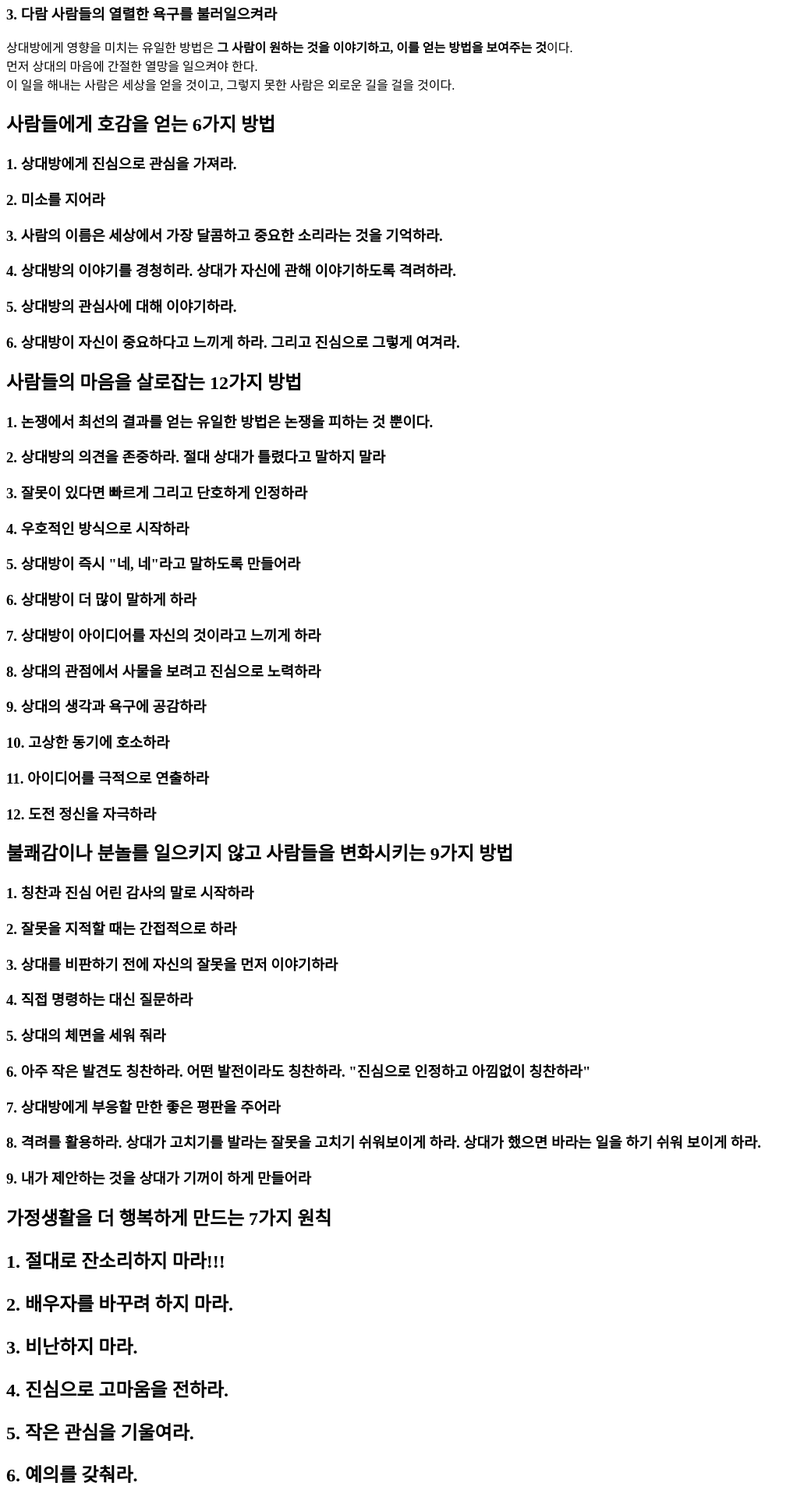
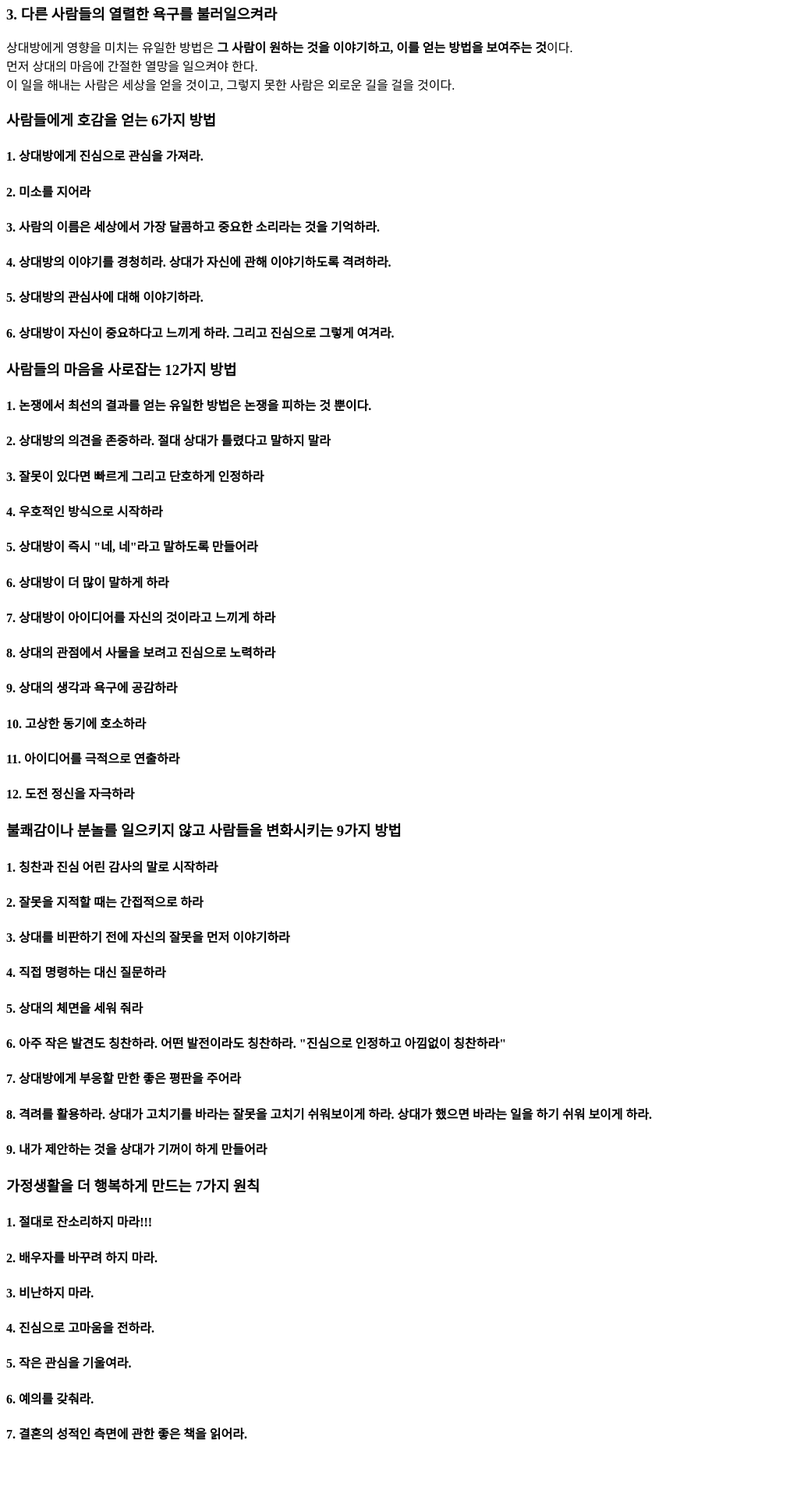
Before and after one commit to sysmae/principles, a Next.js app: page /mentor/dale-carnegie/how-to-win-friends-and-influence-people in a window 1280 px wide. Shown: the part 360-2280 px from the top of the page at 78% size, without its empty margins (0-1031 px from the left). After the commit the page ends 2231 px from the top, so only its background shows below. Built offline with nearby package versions, Linux system fonts and the light colour scheme.

Commit message:
원칙 정리

```diff
--- a/pages/life/attitude/5.mdx
+++ /dev/null
@@ -1,6 +0,0 @@
-# 누구를 칭송하고 누구를 무시할지 신중하게 결정하라
-
-## 특정 개인이나 사례에 초점을 맞추기보다는 더 큰 패턴에 주목하라
-
-어디까지가 행운이고, 어디까지가 노력과 재주이며, 어디부터가 리스크인지 그 누구도 정확히 알 수 없다.\
-그 불확실성만이 확실하다.
--- a/pages/life/attitude/_meta.json
+++ b/pages/life/attitude/_meta.json
@@ -1,7 +1,5 @@
 {
   "1":"어깨를 펴고 똑바로 서라",
-  "2":"부정적인 목소리의 함정에 주의하라",
-  "3":"점잖은 초식공룡이 되어라",
-  "4":"시간이 아닌 행동을 관리하라",
-  "5":"누구를 칭송하고 누구를 무시할지 신중하게 결정하라"
+  "2":"점잖은 초식공룡이 되어라",
+  "3":"누구를 칭송하고 누구를 무시할지 신중하게 결정하라"
 }
--- a/pages/life/priority/_meta.json
+++ b/pages/life/priority/_meta.json
@@ -1,5 +1,4 @@
 {
   "1":"원씽에 80% 이상 투자하라",
-  "2":"중요한 것부터 하라",
-  "3":"개구리를 먼저 먹어라"
+  "2":"중요한 것부터 하라"
 }
--- a/pages/mentor/dale-carnegie/how-to-win-friends-and-influence-people.mdx
+++ b/pages/mentor/dale-carnegie/how-to-win-friends-and-influence-people.mdx
@@ -12,84 +12,84 @@ If you want to gather honey, don't kick over the beehive
 인간 본성의 가장 심오한 원칙은 인정받고자 하는 갈망이다.
 자신이 중요하다는 느낌을 어떻게 충족하는지가 자신이 어떤 사람인지를 결정한다.
 
-### 3. 다람 사람들의 열렬한 욕구를 불러일으켜라
+### 3. 다른 사람들의 열렬한 욕구를 불러일으켜라
 
 상대방에게 영향을 미치는 유일한 방법은 **그 사람이 원하는 것을 이야기하고, 이를 얻는 방법을 보여주는 것**이다.
 먼저 상대의 마음에 간절한 열망을 일으켜야 한다.
 이 일을 해내는 사람은 세상을 얻을 것이고, 그렇지 못한 사람은 외로운 길을 걸을 것이다.
 
-## 사람들에게 호감을 얻는 6가지 방법
+### 사람들에게 호감을 얻는 6가지 방법
 
-### 1. 상대방에게 진심으로 관심을 가져라.
+#### 1. 상대방에게 진심으로 관심을 가져라.
 
-### 2. 미소를 지어라
+#### 2. 미소를 지어라
 
-### 3. 사람의 이름은 세상에서 가장 달콤하고 중요한 소리라는 것을 기억하라.
+#### 3. 사람의 이름은 세상에서 가장 달콤하고 중요한 소리라는 것을 기억하라.
 
-### 4. 상대방의 이야기를 경청히라. 상대가 자신에 관해 이야기하도록 격려하라.
+#### 4. 상대방의 이야기를 경청히라. 상대가 자신에 관해 이야기하도록 격려하라.
 
-### 5. 상대방의 관심사에 대해 이야기하라.
+#### 5. 상대방의 관심사에 대해 이야기하라.
 
-### 6. 상대방이 자신이 중요하다고 느끼게 하라. 그리고 진심으로 그렇게 여겨라.
+#### 6. 상대방이 자신이 중요하다고 느끼게 하라. 그리고 진심으로 그렇게 여겨라.
 
-## 사람들의 마음을 살로잡는 12가지 방법
+### 사람들의 마음을 사로잡는 12가지 방법
 
-### 1. 논쟁에서 최선의 결과를 얻는 유일한 방법은 논쟁을 피하는 것 뿐이다.
+#### 1. 논쟁에서 최선의 결과를 얻는 유일한 방법은 논쟁을 피하는 것 뿐이다.
 
-### 2. 상대방의 의견을 존중하라. 절대 상대가 틀렸다고 말하지 말라
+#### 2. 상대방의 의견을 존중하라. 절대 상대가 틀렸다고 말하지 말라
 
-### 3. 잘못이 있다면 빠르게 그리고 단호하게 인정하라
+#### 3. 잘못이 있다면 빠르게 그리고 단호하게 인정하라
 
-### 4. 우호적인 방식으로 시작하라
+#### 4. 우호적인 방식으로 시작하라
 
-### 5. 상대방이 즉시 "네, 네"라고 말하도록 만들어라
+#### 5. 상대방이 즉시 "네, 네"라고 말하도록 만들어라
 
-### 6. 상대방이 더 많이 말하게 하라
+#### 6. 상대방이 더 많이 말하게 하라
 
-### 7. 상대방이 아이디어를 자신의 것이라고 느끼게 하라
+#### 7. 상대방이 아이디어를 자신의 것이라고 느끼게 하라
 
-### 8. 상대의 관점에서 사물을 보려고 진심으로 노력하라
+#### 8. 상대의 관점에서 사물을 보려고 진심으로 노력하라
 
-### 9. 상대의 생각과 욕구에 공감하라
+#### 9. 상대의 생각과 욕구에 공감하라
 
-### 10. 고상한 동기에 호소하라
+#### 10. 고상한 동기에 호소하라
 
-### 11. 아이디어를 극적으로 연출하라
+#### 11. 아이디어를 극적으로 연출하라
 
-### 12. 도전 정신을 자극하라
+#### 12. 도전 정신을 자극하라
 
-## 불쾌감이나 분놀를 일으키지 않고 사람들을 변화시키는 9가지 방법
+### 불쾌감이나 분놀를 일으키지 않고 사람들을 변화시키는 9가지 방법
 
-### 1. 칭찬과 진심 어린 감사의 말로 시작하라
+#### 1. 칭찬과 진심 어린 감사의 말로 시작하라
 
-### 2. 잘못을 지적할 때는 간접적으로 하라
+#### 2. 잘못을 지적할 때는 간접적으로 하라
 
-### 3. 상대를 비판하기 전에 자신의 잘못을 먼저 이야기하라
+#### 3. 상대를 비판하기 전에 자신의 잘못을 먼저 이야기하라
 
-### 4. 직접 명령하는 대신 질문하라
+#### 4. 직접 명령하는 대신 질문하라
 
-### 5. 상대의 체면을 세워 줘라
+#### 5. 상대의 체면을 세워 줘라
 
-### 6. 아주 작은 발견도 칭찬하라. 어떤 발전이라도 칭찬하라. "진심으로 인정하고 아낌없이 칭찬하라"
+#### 6. 아주 작은 발견도 칭찬하라. 어떤 발전이라도 칭찬하라. "진심으로 인정하고 아낌없이 칭찬하라"
 
-### 7. 상대방에게 부응할 만한 좋은 평판을 주어라
+#### 7. 상대방에게 부응할 만한 좋은 평판을 주어라
 
-### 8. 격려를 활용하라. 상대가 고치기를 발라는 잘못을 고치기 쉬워보이게 하라. 상대가 했으면 바라는 일을 하기 쉬워 보이게 하라.
+#### 8. 격려를 활용하라. 상대가 고치기를 바라는 잘못을 고치기 쉬워보이게 하라. 상대가 했으면 바라는 일을 하기 쉬워 보이게 하라.
 
-### 9. 내가 제안하는 것을 상대가 기꺼이 하게 만들어라
+#### 9. 내가 제안하는 것을 상대가 기꺼이 하게 만들어라
 
-## 가정생활을 더 행복하게 만드는 7가지 원칙
+### 가정생활을 더 행복하게 만드는 7가지 원칙
 
-## 1. 절대로 잔소리하지 마라!!!
+#### 1. 절대로 잔소리하지 마라!!!
 
-## 2. 배우자를 바꾸려 하지 마라.
+#### 2. 배우자를 바꾸려 하지 마라.
 
-## 3. 비난하지 마라.
+#### 3. 비난하지 마라.
 
-## 4. 진심으로 고마움을 전하라.
+#### 4. 진심으로 고마움을 전하라.
 
-## 5. 작은 관심을 기울여라.
+#### 5. 작은 관심을 기울여라.
 
-## 6. 예의를 갖춰라.
+#### 6. 예의를 갖춰라.
 
-## 7. 결혼의 성적인 측면에 관한 좋은 책을 읽어라.
+#### 7. 결혼의 성적인 측면에 관한 좋은 책을 읽어라.
--- a/pages/mentor/ray-dalio.mdx
+++ b/pages/mentor/ray-dalio.mdx
@@ -1,4 +1,7 @@
 # 레이 달리오의 원칙
+
+## [레이 달리오의 원칙 원문](https://www.principles.com/principles/418eaeca-564f-41e8-bd90-8e0d042f28d5/#table-of-contents)
+
 
 ## 인생의 원칙에 관한 요약과 차례
 1. 무엇을 원하는지
--- a/styles.css
+++ b/styles.css
@@ -4,6 +4,7 @@ footer {
 
 .nextra-scrollbar {
   a {
-    padding: 1.5px 0px;
+    padding: 1.5px 2px;
+    font-size: 0.85rem;
   }
 }
--- a/theme.config.tsx
+++ b/theme.config.tsx
@@ -21,12 +21,12 @@ const config: DocsThemeConfig = {
     titleComponent({ title, type }) {
       if (title === '[ 멘토의 원칙 ]') {
         return (
-          <div style={{ fontWeight: "bold", color: "violet", fontSize: "15px"}}>{title}</div>
+          <div style={{ fontWeight: "bold", color: "violet", fontSize: "16px"}}>{title}</div>
         )
       }
       if (title === '[ 시스매의 원칙 ]') {
         return (
-      <div style={{fontWeight: "bold", color: "violet", fontSize: "15px"}}>{title}</div>
+      <div style={{fontWeight: "bold", color: "violet", fontSize: "16px"}}>{title}</div>
     )
       }
 
```
Also changed, not shown: pages/life/attitude/2.mdx (+16 -13 lines), pages/life/attitude/3.mdx (+4 -20 lines), pages/life/attitude/4.mdx (deleted, +0 -31 lines), pages/life/priority/2.mdx (+20 -0 lines), pages/life/priority/3.mdx (deleted, +0 -18 lines).
